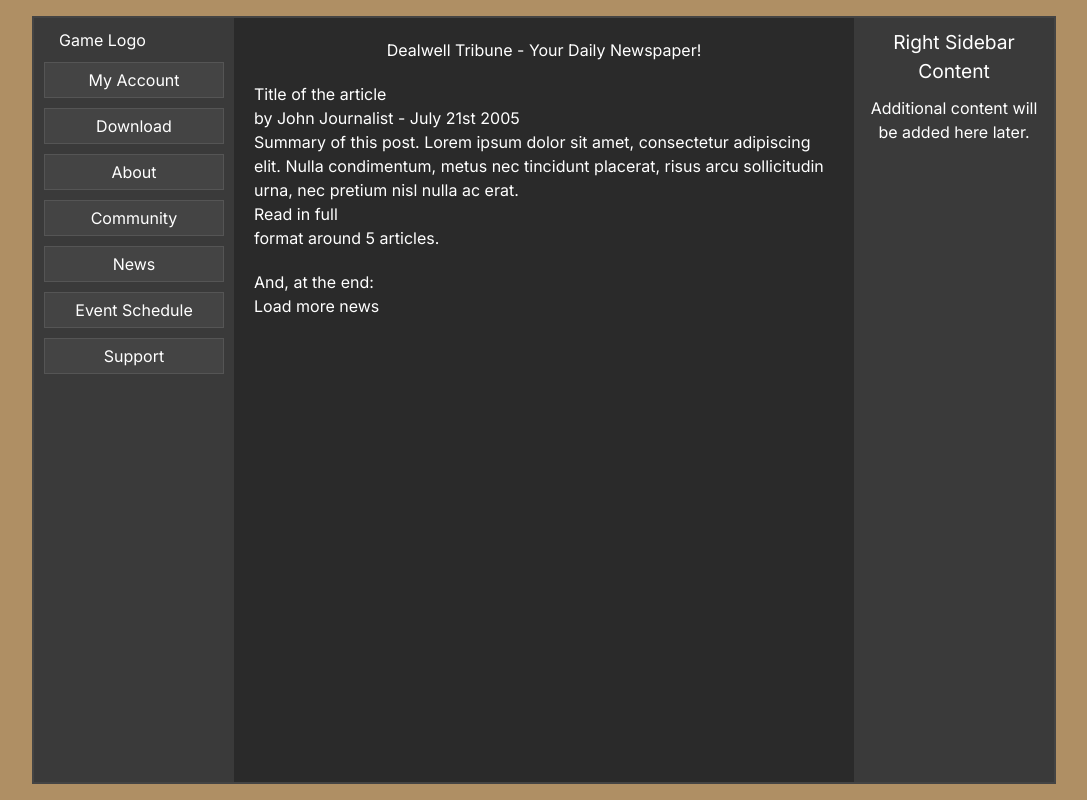
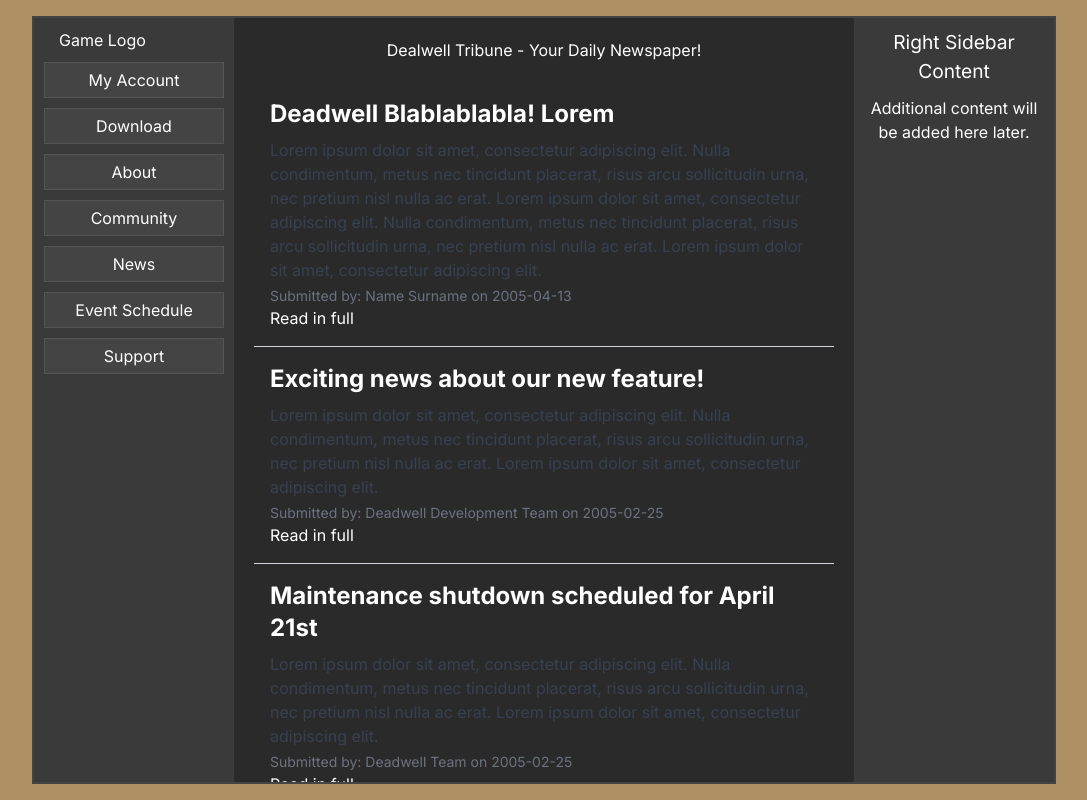
Before and after one commit to feliperost/mmo-visual-short, a Next.js app: page /news in a window 1280 px wide. Shown: the whole page, without its empty margins (96-1183 px from the left). Built offline with nearby package versions, Linux system fonts and the light colour scheme.

Commit message:
adding the base for the news page

```diff
--- a/app/community/page.tsx
+++ b/app/community/page.tsx
@@ -3,8 +3,6 @@ import RightSidebar from "../components/rightSidebar"
 import Link from 'next/link';
 import { Button } from "@/components/ui/button";
 import ForumPostList from "../components/ForumPostList"
-
-
 
 export default function Community() {
   return (
@@ -15,10 +13,7 @@ export default function Community() {
               <div className="@apply text-center mb-5">
                   <h1>Deadwell Community Forum</h1>
               </div>
-              {/* later, here we will apply a logic to pull posts from our simulated api, communityForum.json*/}
-              {/* read this to see if we can make this way: https://dev.to/vcpablo/js-mocking-a-rest-api-with-json-server-368 */}
-              <ForumPostList/>
-
+                <ForumPostList/>
               <p>And, at the end:</p>
               <Button>
                 <Link href="/forum">Go to the Deadwell Forum!</Link>
--- /dev/null
+++ b/app/components/NewsList.tsx
@@ -0,0 +1,49 @@
+"use client";
+
+import { useState, useEffect } from 'react';
+import Link from 'next/link';
+
+interface Article {
+  news_id: number;
+  news_title: string;
+  news_body: string;
+  news_creator: string;
+  news_date: string;
+  news_link: string
+};
+
+interface NewsData {
+  news: Article[];
+};
+
+const NewsList = () => {
+  const [news, setNews] = useState<Article[]>([]);
+
+  useEffect(() => {
+    // using the useEffect hook to define the fetchPosts function, and then calling it.
+    const fetchPosts = async () => {
+      const response = await fetch('data/deadwellTribune.json');
+      const data: NewsData = await response.json(); // Aqui garantimos que o JSON retornado corresponde à interface PostsData. estamos dizendo que data será tipada como PostsData.
+      setNews(data.news); // Agora podemos acessar 'posts' sabendo que é um array de Post
+    };
+
+    fetchPosts();
+  }, []);
+
+  return (
+  <>
+    <div>
+      {news.map((article) => (
+        <div key={article.news_id} className="p-4 border-b border-gray-300">
+          <h2 className="text-2xl font-bold">{article.news_title}</h2>
+          <p className="text-gray-700 mt-2">{article.news_body}</p>
+          <p className="text-sm text-gray-500 mt-1">Submitted by: {article.news_creator} on {article.news_date}</p>
+          <Link href={`http://localhost:3000/${article.news_link}`}>Read in full</Link>
+        </div>
+      ))}
+    </div>
+  </>
+  );
+};
+
+export default NewsList;
--- a/app/components/forumPostList.tsx
+++ b/app/components/forumPostList.tsx
@@ -1,7 +1,6 @@
 "use client";
 
 import { useState, useEffect } from 'react';
-import { FC } from 'react';
 
 // defining what a post and a comment are
 interface Comment {
@@ -20,23 +19,25 @@ interface Post {
   post_comments: Comment[];
 };
 
-// Aqui, PostsData representa um objeto que tem uma propriedade posts, a qual é um array de Post. Portanto, PostsData é a tipagem para o objeto JSON inteiro.
+// Aqui, PostsData representa um objeto que tem uma propriedade posts, a qual é um array de Post. Portanto, PostsData é a tipagem para o objeto JSON inteiro que receberemos.
 interface PostsData {
   posts: Post[];
 };
 
 // simulating an API with the data, and making sure the JSON file follows the Post type to render it below
-const ForumPostList: FC = () => {
+// first it calls the useState hook, which allows the component to maintain and manage internal state. "posts" is the current state value (started as an empty array []). "setPosts" is the function used to update it with our data.
+const ForumPostList = () => {
   const [posts, setPosts] = useState<Post[]>([]);
 
   useEffect(() => {
-      const fetchPosts = async () => {
-          const response = await fetch('data/communityForum.json');
-          const data: PostsData = await response.json(); // Aqui garantimos que o JSON corresponde à interface PostsData
-          setPosts(data.posts); // Agora podemos acessar 'posts' sabendo que é um array de Post
-      };
+    // using the useEffect hook to define the fetchPosts function, and then calling it.
+    const fetchPosts = async () => {
+      const response = await fetch('data/communityForum.json');
+      const data: PostsData = await response.json(); // Aqui garantimos que o JSON retornado corresponde à interface PostsData. estamos dizendo que data será tipada como PostsData.
+      setPosts(data.posts); // Agora podemos acessar 'posts' sabendo que é um array de Post
+    };
 
-      fetchPosts();
+    fetchPosts();
   }, []);
 
   return (
--- a/app/components/loginModal.tsx
+++ /dev/null
@@ -1,21 +0,0 @@
-export default function loginModal() {
-    return (
-    <>
-
-        <div id="login-popup" className="popup">
-            <div className="popup-content">
-                <span className="close" id="close-popup">&times;</span>
-                <h2>Login</h2>
-                <label htmlFor="username">Username:</label>
-                <input type="text" id="username" name="username"/>
-                <label htmlFor="password">Password:</label>
-                <input type="password" id="password" name="password"/>
-                <button type="submit">Login</button>
-            </div>
-        </div>
-
-    </>
-)
-}
-// avaliar instalar e aplicar:
-// https://ui.shadcn.com/docs/components/dialog
--- a/app/news/page.tsx
+++ b/app/news/page.tsx
@@ -1,6 +1,7 @@
 import Sidebar from "../components/sidebar"
 import RightSidebar from "../components/rightSidebar"
 import Link from "next/link"
+import NewsList from "../components/NewsList"
 
 export default function About() {
     return (
@@ -14,11 +15,12 @@ export default function About() {
             </div>
 
             <div className="community-posts">
-                <h2>Title of the article</h2>
+                <NewsList/>
+                {/* <h2>Title of the article</h2>
                 <p>by John Journalist - July 21st 2005</p>
                 <p>Summary of this post. Lorem ipsum dolor sit amet, consectetur adipiscing elit. Nulla condimentum, metus nec tincidunt placerat, risus arcu sollicitudin urna, nec pretium nisl nulla ac erat.</p>
                   <Link href="/">Read in full</Link>
-                <p>format around 5 articles.</p>
+                <p>format around 5 articles.</p> */}
             </div>
 
             <p>And, at the end:</p>
--- a/public/data/communityForum.json
+++ b/public/data/communityForum.json
@@ -9,13 +9,13 @@
         "post_comments": [
             {
             "comment_id": 1,
-            "comment_creator": "John Doe",
+            "comment_creator": "John Doe comment 1 post 1",
             "comment_body": "comment 1 on post 1 Lorem ipsum Lorem ipsum",
             "comment_date": "2024-04-13"
         },
         {
             "comment_id": 2,
-            "comment_creator": "John Doe",
+            "comment_creator": "John comment 2 post 1",
             "comment_body": "comment 2 on post 1 Lorem ipsum Lorem ipsum",
             "comment_date": "2024-04-13"
         }
--- /dev/null
+++ b/public/data/deadwellTribune.json
@@ -0,0 +1,28 @@
+{
+    "news": [
+      {
+        "news_id": 1,
+        "news_title": "Deadwell Blablablabla! Lorem",
+        "news_body": "Lorem ipsum dolor sit amet, consectetur adipiscing elit. Nulla condimentum, metus nec tincidunt placerat, risus arcu sollicitudin urna, nec pretium nisl nulla ac erat. Lorem ipsum dolor sit amet, consectetur adipiscing elit. Nulla condimentum, metus nec tincidunt placerat, risus arcu sollicitudin urna, nec pretium nisl nulla ac erat. Lorem ipsum dolor sit amet, consectetur adipiscing elit.",
+        "news_creator": "Name Surname",
+        "news_date": "2005-04-13",
+        "news_link": "void"
+    },
+    {
+        "news_id": 2,
+        "news_title": "Exciting news about our new feature!",
+        "news_body": "Lorem ipsum dolor sit amet, consectetur adipiscing elit. Nulla condimentum, metus nec tincidunt placerat, risus arcu sollicitudin urna, nec pretium nisl nulla ac erat. Lorem ipsum dolor sit amet, consectetur adipiscing elit.",
+        "news_creator": "Deadwell Development Team",
+        "news_date": "2005-02-25",
+        "news_link": ""
+    },
+    {
+        "news_id": 3,
+        "news_title": "Maintenance shutdown scheduled for April 21st",
+        "news_body": "Lorem ipsum dolor sit amet, consectetur adipiscing elit. Nulla condimentum, metus nec tincidunt placerat, risus arcu sollicitudin urna, nec pretium nisl nulla ac erat. Lorem ipsum dolor sit amet, consectetur adipiscing elit.",
+        "news_creator": "Deadwell Team",
+        "news_date": "2005-02-25",
+        "news_link": "void"
+    }
+    ]
+}
```
